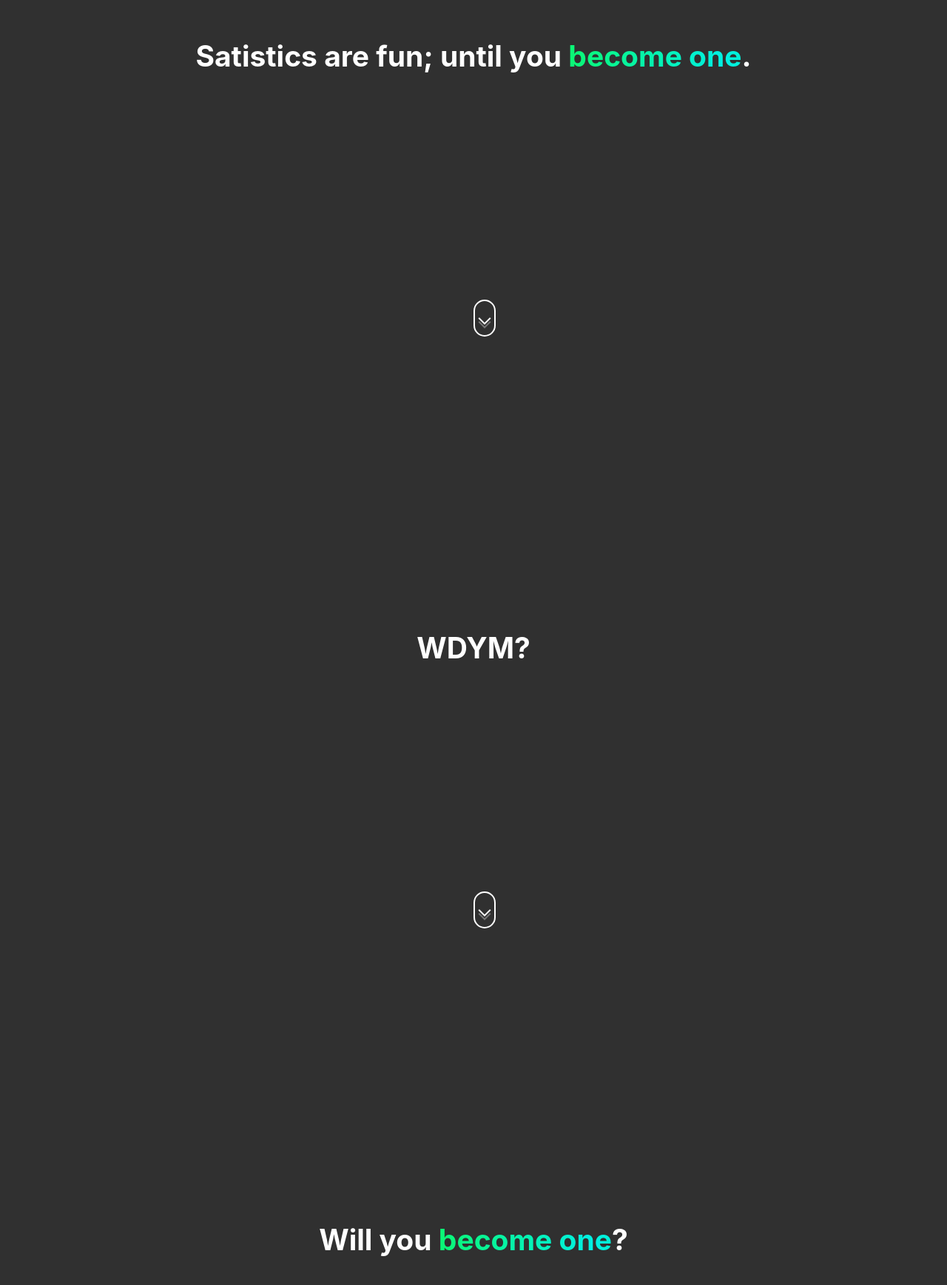
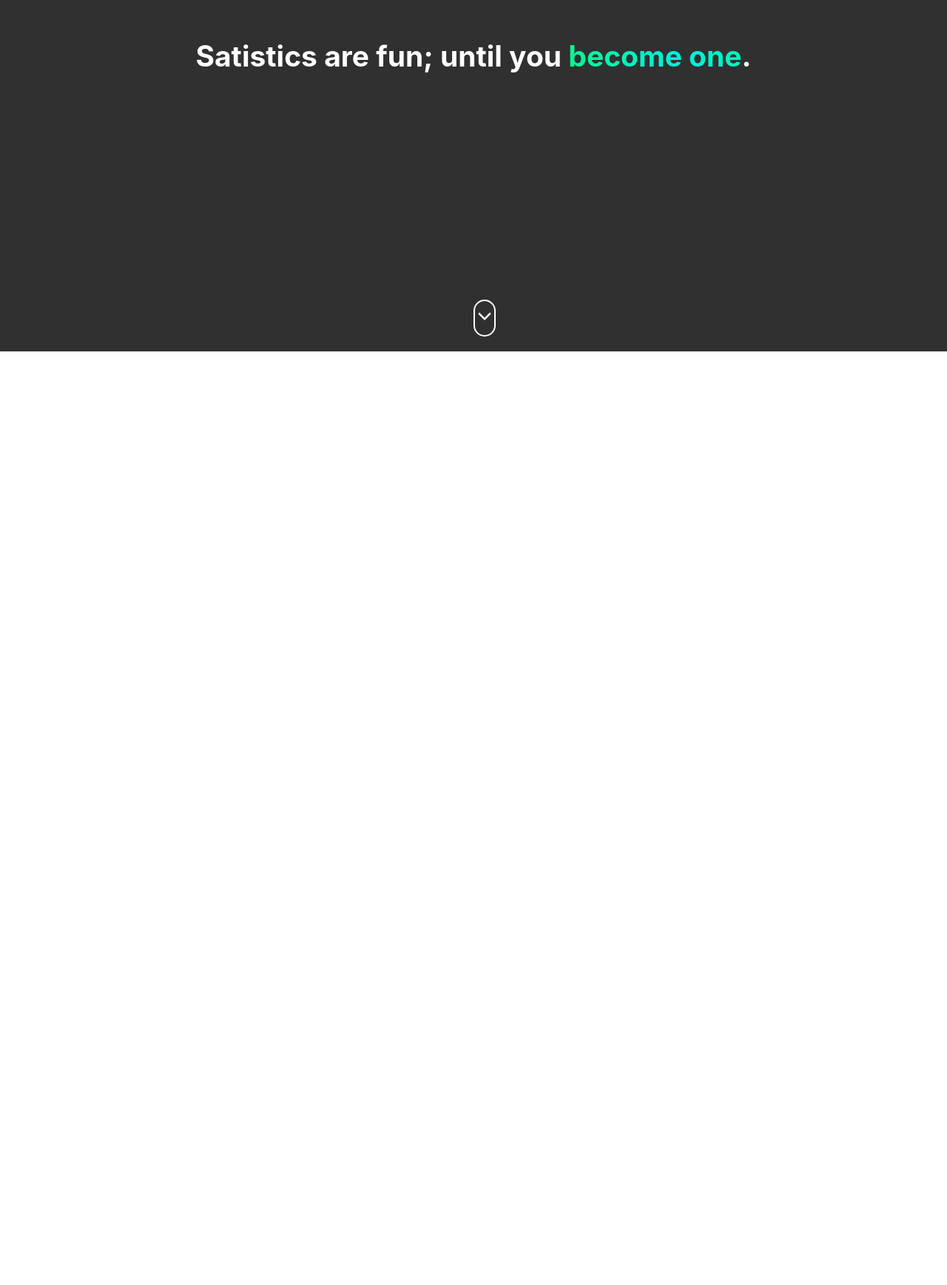
Before and after one commit to svensk007/DACP, a React (Create React App) app: page / in a window 1280 px wide. Shown: the part 325-2062 px from the top of the page at 74% size. After the commit the page ends 800 px from the top, so only its background shows below. Built offline with nearby package versions, Linux system fonts and the light colour scheme.

Commit message:
really working the AoS

```diff
--- a/src/App.css
+++ b/src/App.css
@@ -5,16 +5,16 @@
   scroll-behavior: smooth;
   overflow-x: hidden;
 }
-body::-webkit-scrollbar {
+main::-webkit-scrollbar {
   width: 0.25rem;
 }
-body::-webkit-scrollbar-track {
-  background: #313131;
+main::-webkit-scrollbar-track {
+  background: #303030;
 }
-body::-webkit-scrollbar-thumb {
+main::-webkit-scrollbar-thumb {
   background: #0cf867;
 }
-body::-webkit-scrollbar-thumb:hover {
+main::-webkit-scrollbar-thumb:hover {
   background: #067430;
 }
 
@@ -22,12 +22,24 @@ body::-webkit-scrollbar-thumb:hover {
   opacity: 0;
   filter: blur(5px);
   transform: translateY(-40vh);
-  transition: all 500ms cubic-bezier(0.41, -0.11, 0.35, 1.21);
+  transition: all 250ms cubic-bezier(0.41, -0.11, 0.35, 1.21);
 }
 .visible {
   opacity: 1;
   filter: blur(0px);
   transform: translateY(0);
+  transition: all 500ms cubic-bezier(0.41, -0.11, 0.35, 1.21);
+}
+.final-hidden {
+  opacity: 0;
+  filter: blur(5px);
+  transform: scale(200%);
+  transition: all 500ms cubic-bezier(0.41, -0.11, 0.35, 1.21);
+}
+.final-visible {
+  opacity: 1;
+  filter: blur(0px);
+  transform: scale(100%);
   transition: all 500ms cubic-bezier(0.41, -0.11, 0.35, 1.21);
 }
 
@@ -65,6 +77,13 @@ body::-webkit-scrollbar-thumb:hover {
   }
 }
 
+main {
+  height: 100vh;
+  scroll-snap-type: y mandatory;
+}
+main > section {
+  scroll-snap-align: start;
+}
 .section {
   background: #303030;
   min-height: 100vh;
--- a/src/App.js
+++ b/src/App.js
@@ -3,10 +3,13 @@ import { motion } from "framer-motion";
 import { useInView } from "react-intersection-observer";
 
 function App() {
+  // Refs for AoS
   const { ref: WDYM, inView: wdymVisible } = useInView();
+  const { ref: final, inView: finalVisible } = useInView();
 
   return (
     <div className="App">
+      <main>
         <section id="header" className="section">
           <motion.h1
             animate={{ opacity: [0, 1], y: [75, 0] }}
@@ -28,10 +31,14 @@ function App() {
           </a>
         </section>
         <section id="final" className="section">
-        <h1>
+          <h1
+            ref={final}
+            className={finalVisible ? "final-visible" : "final-hidden"}
+          >
             Will you <span className="become-one">become one</span>?
           </h1>
         </section>
+      </main>
     </div>
   );
 }
```
Lines whose indentation alone changed are shown as unchanged.
